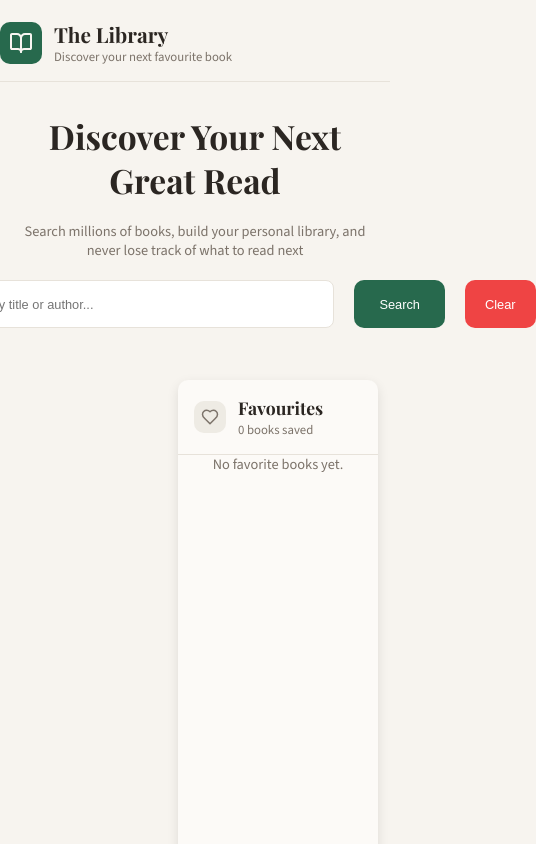
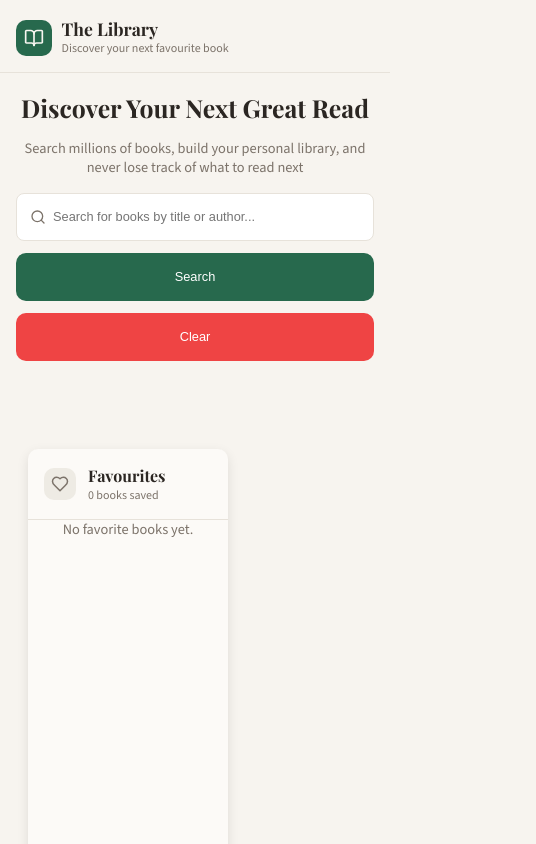
Before and after one commit to mmagari/search-books-app, a plain HTML site: page index.html in a window 390 px wide. Shown: the top 844 px of the page, 536 px wide, since content can reach past the window. Drawn offline with nearby package versions, Linux system fonts and the light colour scheme.

Commit message:
feat: add responsive layout for tablet and mobile screens

```diff
--- a/style.css
+++ b/style.css
@@ -430,3 +430,182 @@ p {
   color: var(--green);
   margin-left: 0.2rem;
 }
+
+@media (max-width: 1024px) {
+  .header__logo {
+    padding: 0 1rem 1rem 1rem;
+  }
+
+  .results {
+    grid-template-columns: minmax(0, 1fr) 220px;
+    align-items: start;
+  }
+
+  .results__list {
+    grid-template-columns: repeat(auto-fit, minmax(170px, 1fr));
+  }
+
+  .search {
+    flex-wrap: wrap;
+    justify-content: center;
+  }
+
+  .search__input {
+    min-width: 0;
+    width: 100%;
+    max-width: 480px;
+  }
+
+  .search__button,
+  .search__clear {
+    min-height: 48px;
+  }
+}
+
+@media (max-width: 768px) {
+  .hero {
+    padding: 1.5rem 1rem;
+    gap: 16px;
+  }
+
+  .hero__title {
+    font-size: 1.8rem;
+  }
+
+  .hero__text {
+    max-width: 100%;
+    font-size: 0.95rem;
+  }
+
+  .search {
+    width: 100%;
+    flex-direction: column;
+    gap: 12px;
+  }
+
+  .search__input,
+  .search__button,
+  .search__clear {
+    width: 100%;
+    max-width: 100%;
+  }
+
+  .search__button,
+  .search__clear {
+    min-height: 48px;
+  }
+
+  .results {
+    grid-template-columns: 1fr;
+    gap: 16px;
+  }
+
+  .results__list {
+    margin-top: 1.5rem;
+    max-width: 100%;
+    grid-template-columns: repeat(auto-fit, minmax(160px, 1fr));
+  }
+
+  .results__favorites {
+    width: 100%;
+    min-height: auto;
+    margin-top: 0;
+  }
+
+  .favorites__header-inner {
+    padding: 0 1rem 1rem 1rem;
+  }
+}
+
+@media (max-width: 480px) {
+  .header__logo {
+    gap: 0.6rem;
+  }
+
+  .header__icon {
+    width: 36px;
+    height: 36px;
+    background-size: 20px;
+  }
+
+  .header__title {
+    font-size: 1.1rem;
+    margin-top: 16px;
+  }
+
+  .header__subtitle {
+    font-size: 0.75rem;
+  }
+
+  .hero {
+    padding: 1.25rem 1rem;
+  }
+
+  .hero__title {
+    font-size: 1.55rem;
+    line-height: 1.2;
+  }
+
+  .hero__text {
+    font-size: 0.9rem;
+  }
+
+  .results {
+    padding: 0 0.75rem;
+  }
+
+  .results__list {
+    grid-template-columns: 1fr 1fr;
+    gap: 8px;
+  }
+
+  .results__card {
+    max-width: 100%;
+  }
+
+  .results__card img,
+  .results__no-cover {
+    height: 240px;
+  }
+
+  .results__card-content {
+    padding: 0.75rem;
+  }
+
+  .favorites__item {
+    grid-template-columns: 44px 1fr 20px;
+    gap: 0.5rem;
+    padding: 8px 4px;
+  }
+
+  .favorites__cover-box {
+    width: 44px;
+    height: 64px;
+  }
+
+  .favorites__title {
+    font-size: 1rem;
+  }
+
+  .favorites__count {
+    font-size: 0.75rem;
+  }
+
+  .favorites__book-title,
+  .favorites__book-author,
+  .favorites__book-year {
+    font-size: 0.68rem;
+  }
+
+  .favorites__icon {
+    width: 16px;
+    height: 16px;
+  }
+
+  .footer {
+    margin: 1rem 0;
+    padding-top: 1rem;
+    font-size: 0.8rem;
+    text-align: center;
+  }
+}
```
